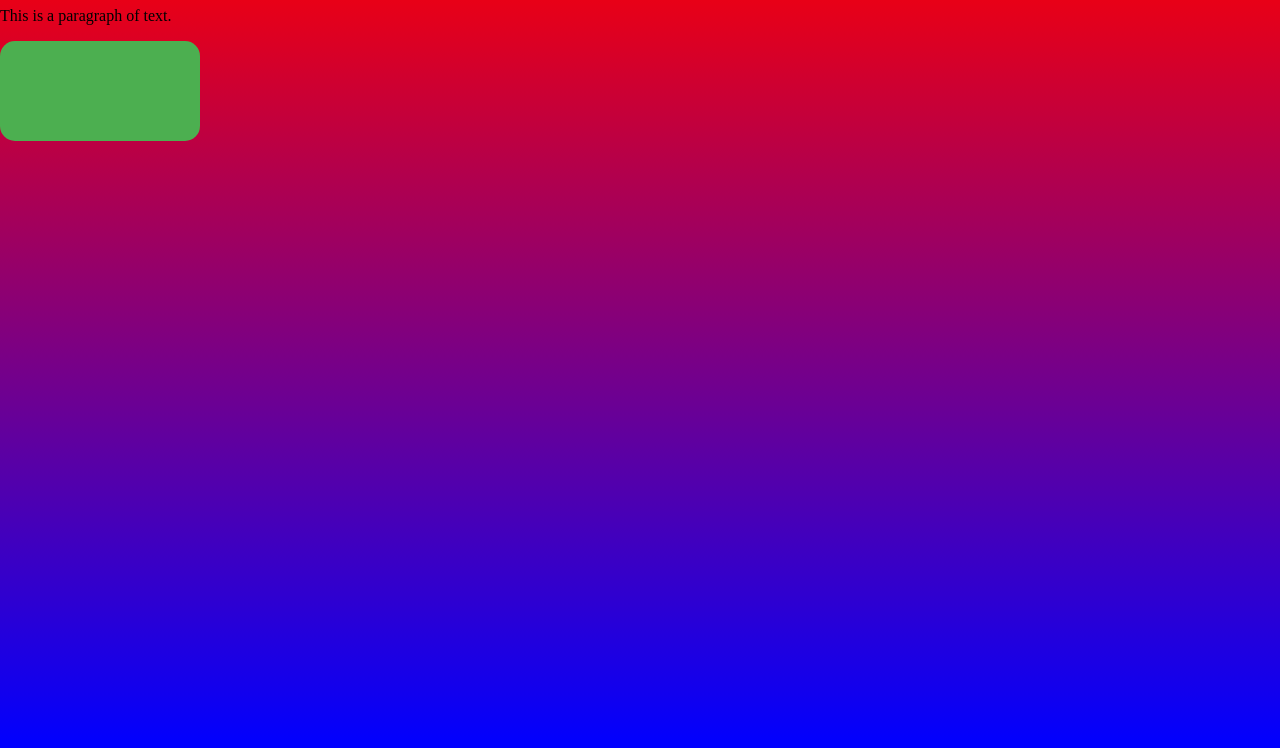
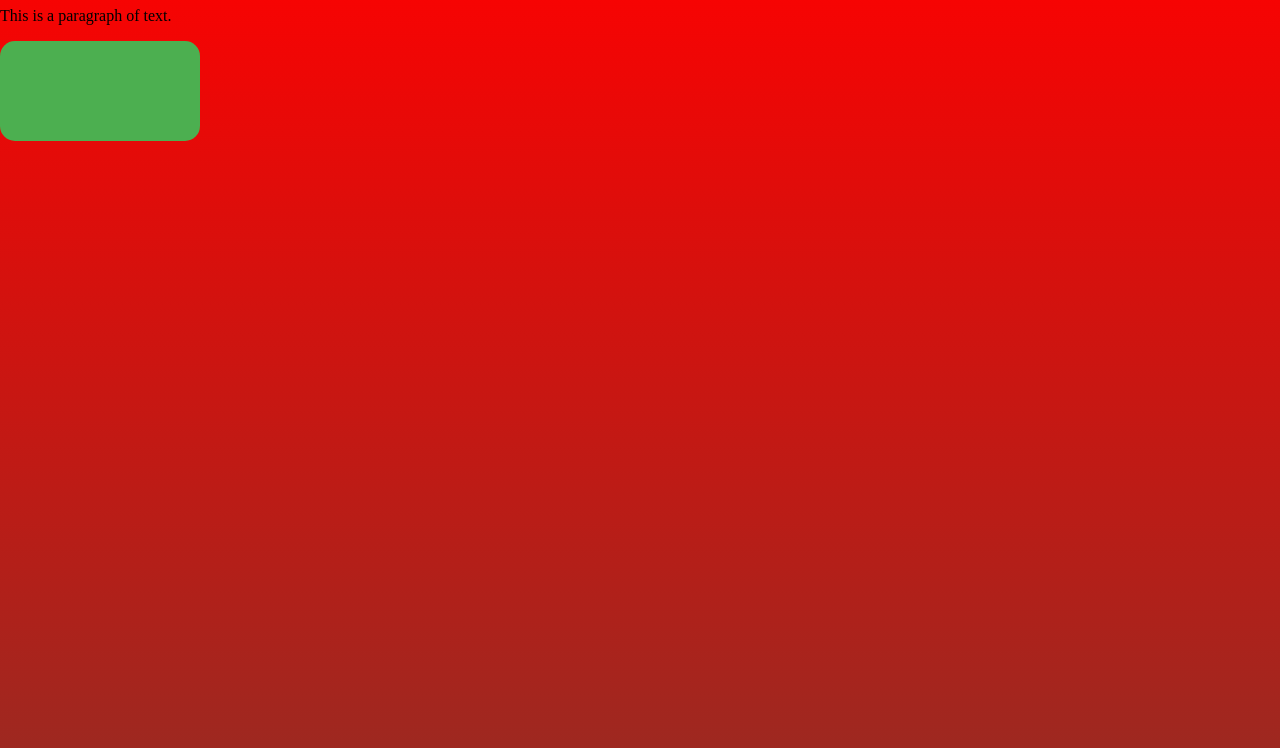
Before and after one commit to Daxerous-z/BUILDER, a plain HTML site: page index.html in a window 1280 px wide. Shown: the part 73-821 px from the top of the page. Drawn offline with Linux system fonts and the light colour scheme.

Commit message:
Update style.css

```diff
--- a/style.css
+++ b/style.css
@@ -9,5 +9,5 @@ body {
   margin: 0; /* Remove default margin */
   height: 100vh; /* Make the body take the full height of the viewport */
   width: 100vw; /* Ensure the body covers the full width of the viewport */
-  background: linear-gradient(to bottom, #ff0000, #0000ff);
+  background: linear-gradient(to bottom, #ff0000, #9e2820);
 }
```
